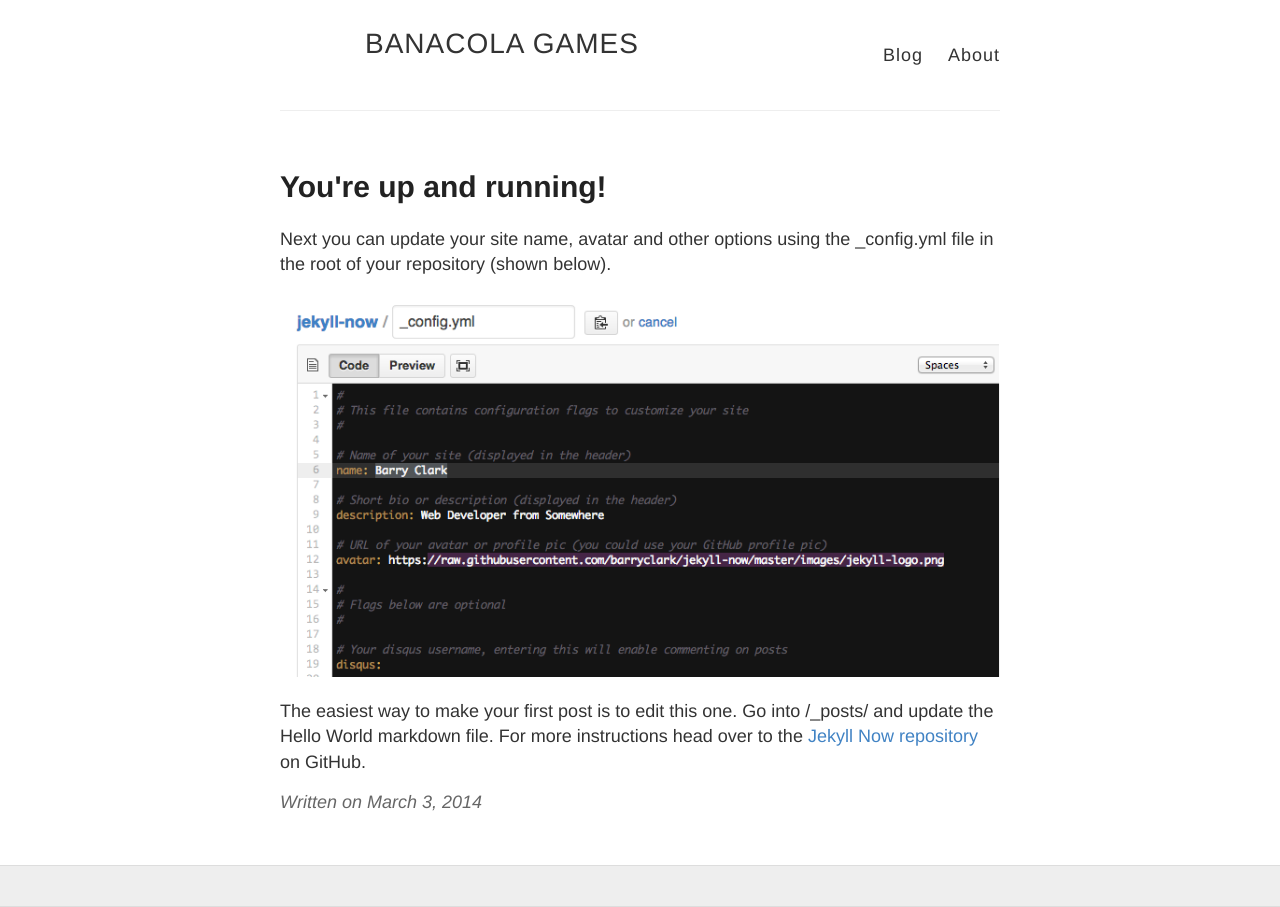
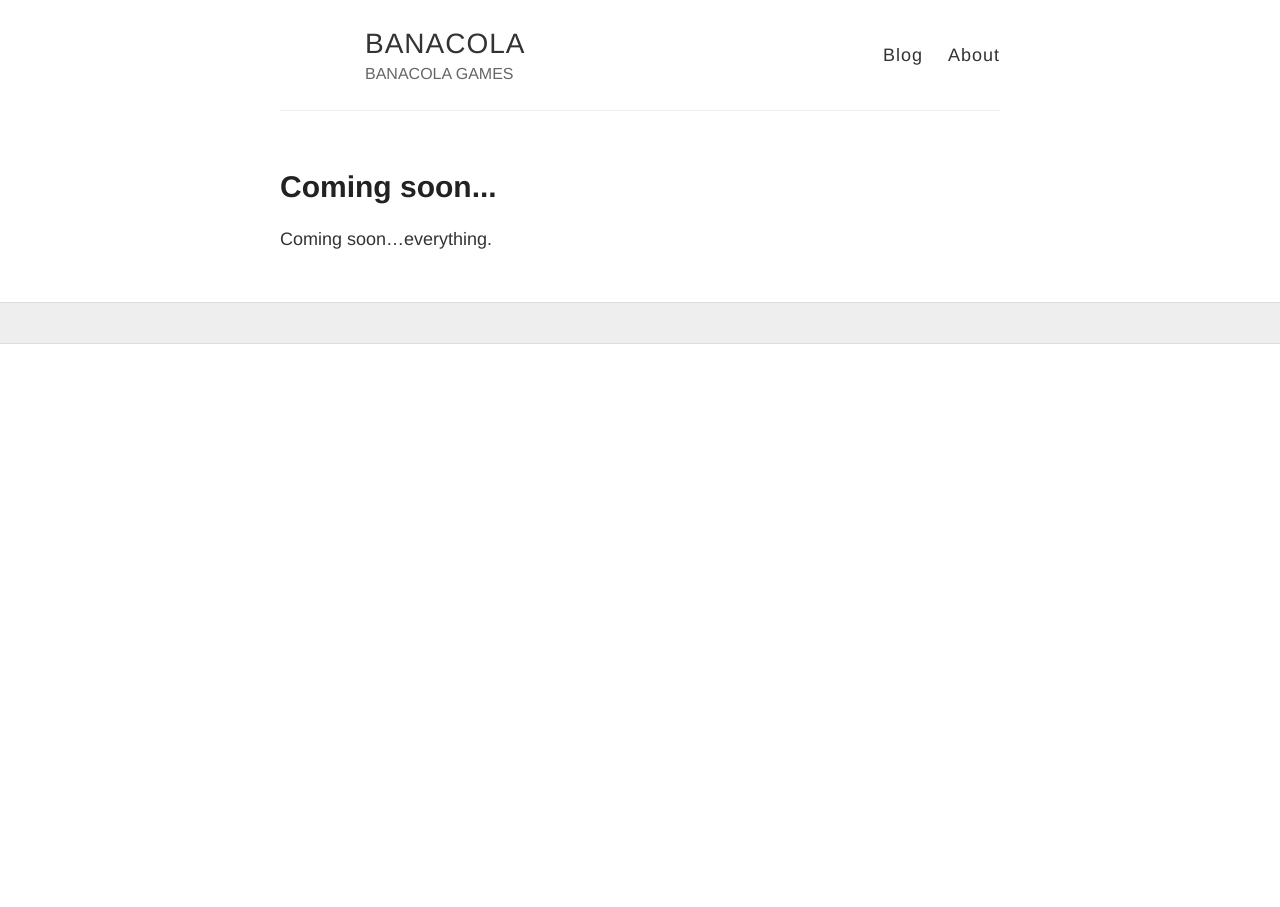
Before and after one commit to banacola/banacola.github.io, a Jekyll site: the page built from _posts/2014-3-3-Hello-World.md, in a window 1280 px wide. Built offline with Jekyll 4.4.1, drawn with Linux system fonts in a browser that asks for light colours; Markdown is read by kramdown in place of the engine named in the settings.

Commit message:
update config information

```diff
--- a/_config.yml
+++ b/_config.yml
@@ -3,10 +3,10 @@
 #
 
 # Name of your site (displayed in the header)
-name: BANACOLA GAMES
+name: BANACOLA
 
 # Short bio or description (displayed in the header)
-description:
+description: BANACOLA GAMES
 
 # URL of your avatar or profile pic (you could use your GitHub profile pic)
 avatar:
--- a/_posts/2014-3-3-Hello-World.md
+++ b/_posts/2014-3-3-Hello-World.md
@@ -1,10 +1,6 @@
 ---
-layout: post
-title: You're up and running!
+layout: page
+title: Coming soon...
 ---
 
-Next you can update your site name, avatar and other options using the _config.yml file in the root of your repository (shown below).
-
-![_config.yml]({{ site.baseurl }}/images/config.png)
-
-The easiest way to make your first post is to edit this one. Go into /_posts/ and update the Hello World markdown file. For more instructions head over to the [Jekyll Now repository](https://github.com/barryclark/jekyll-now) on GitHub.
+Coming soon...everything.
```
